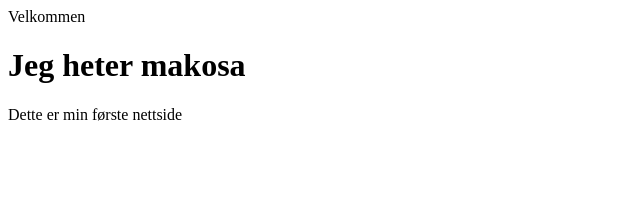
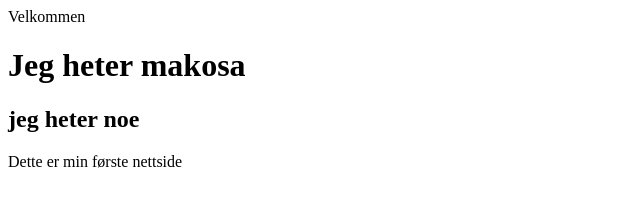
Before and after one commit to makosaabbas/EksamenDATA1200, a plain HTML site: page index.html in a window 1280 px wide. Shown: the whole page, without its empty margins (0-640 px from the left). Drawn offline with Linux system fonts and the light colour scheme.

Commit message:
Update index.html

```diff
--- a/index.html
+++ b/index.html
@@ -9,6 +9,7 @@
 <main>
     <body>
         <h1>Jeg heter makosa</h1>
+        <h2>jeg heter noe</h2>
         <p>Dette er min første nettside</p>
 
 
```
